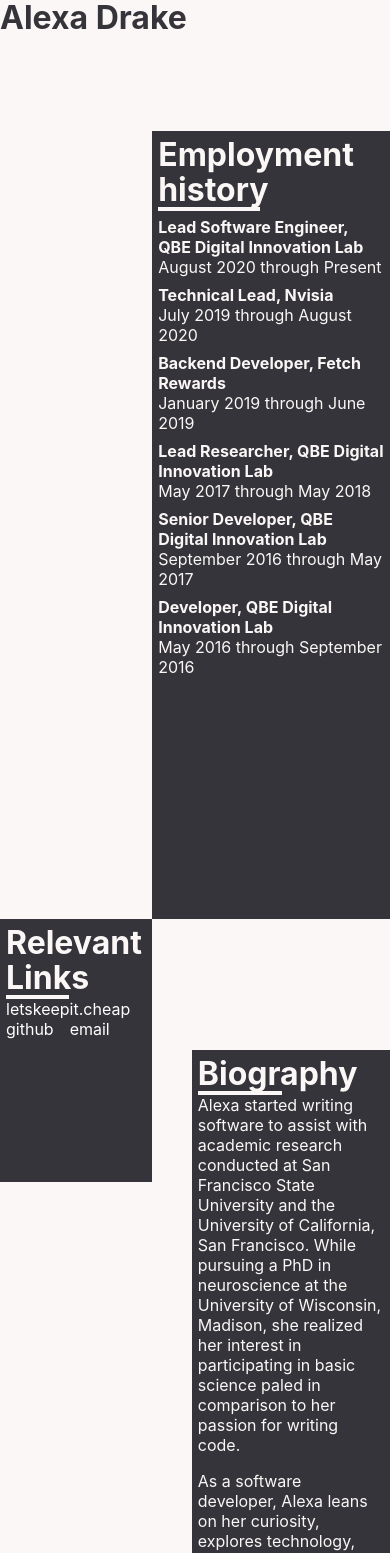
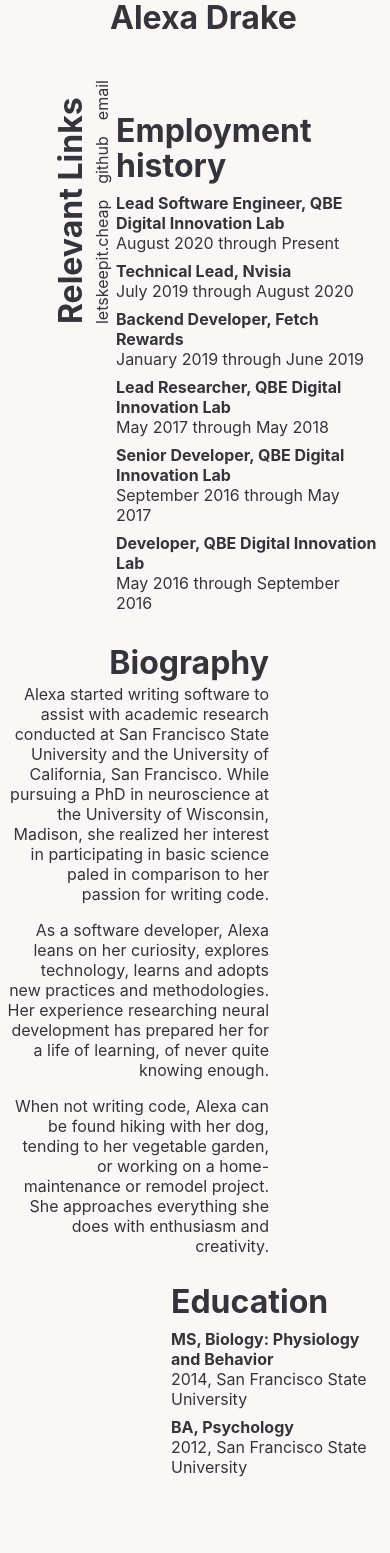
Before and after one commit to lexi-drake/PersonalWebsite, a React (Create React App) app: page / in a window 390 px wide. Shown: the top 1553 px of the page. After the commit the page ends 1491 px from the top, so only its background shows below. Built offline with nearby package versions, Linux system fonts and the light colour scheme.

Commit message:
another re-style

```diff
--- a/src/components/EducationHistory.tsx
+++ b/src/components/EducationHistory.tsx
@@ -4,8 +4,10 @@ import Title from './Title';
 
 const EducationHistory = (props: any) =>
     <div className="education-history">
-        <Title><h1>Education</h1></Title>
-        {educationHistory.map(x => <EducationEntryComponent entry={x} />)}
+        <div className="content">
+            <Title><h1>Education</h1></Title>
+            {educationHistory.map(x => <EducationEntryComponent key={x.degree} entry={x} />)}
+        </div>
     </div>;
 
 export default EducationHistory;
--- a/src/components/EmploymentHistory.tsx
+++ b/src/components/EmploymentHistory.tsx
@@ -5,7 +5,7 @@ import Title from './Title';
 const EmploymentHistory = (props: any) =>
     <div className="employment-history">
         <Title><h1>Employment history</h1></Title>
-        {jobHistory.map(x => <JobEntryComponent entry={x} />)}
+        {jobHistory.map(x => <JobEntryComponent key={x.title} entry={x} />)}
     </div>;
 
 export default EmploymentHistory;
--- a/src/components/RelevantLinks.tsx
+++ b/src/components/RelevantLinks.tsx
@@ -2,10 +2,12 @@ import Title from "./Title";
 
 const RelevantLinks = (props: any) =>
     <div className="links">
-        <Title><h1>Relevant Links</h1></Title>
-        <a href="https://letskeepit.cheap" target="_blank" rel="noreferrer">letskeepit.cheap</a>
-        <a href="https://github.com/lexi-drake" target="_blank" rel="noreferrer">github</a>
-        <a href="mailto:alexa11drake@gmail.com">email</a>
+        <div className="content">
+            <Title><h1>Relevant Links</h1></Title>
+            <a href="https://letskeepit.cheap" target="_blank" rel="noreferrer">letskeepit.cheap</a>
+            <a href="https://github.com/lexi-drake" target="_blank" rel="noreferrer">github</a>
+            <a href="mailto:alexa11drake@gmail.com">email</a>
+        </div>
     </div>;
 
 export default RelevantLinks;
--- a/src/main.css
+++ b/src/main.css
@@ -21,42 +21,40 @@ p {
 .container {
   height: 100%;
   display: grid;
-  grid-template-columns: repeat(10, 1fr);
-  grid-template-rows: repeat(16, 1fr);
+  grid-template-columns: repeat(13, 50px);
+  grid-template-rows: repeat(11, 1fr);
   grid-row-gap: 8px;
   grid-column-gap: 8px;
   text-align: left;
-  margin: 69px 28% 69px 28%;
+  margin: 69px 30% 69px 30%;
 }
 
-@media only screen and (max-width: 1000px) {
+@media only screen and (max-width: 1069px) {
   .container {
     margin: 69px 69px 69px 69px;
   }
 }
-@media only screen and (max-width: 600px) {
+@media only screen and (max-width: 750px) {
   .container {
-    grid-template-columns: repeat(7, 1fr);
-    grid-template-rows: repeat(18, 1fr);
+    grid-template-columns: repeat(7, 55px);
+    grid-template-rows: repeat(14, 1fr);
     grid-column-gap: 0px;
     grid-row-gap: 0px;
-    margin: 0px;
+    margin: 0px 0px 0px 0px;
   }
 }
 .education-history, .employment-history, .links, .bio {
-  background-color: #35343a;
-  color: #fbf7f6;
   padding: 6px;
 }
 
 .header {
-  grid-column: 2/7;
+  grid-column: 5/10;
   grid-row: 1/2;
 }
 
 @media only screen and (max-width: 600px) {
   .header {
-    grid-column: 1/6;
+    grid-column: 3/8;
     grid-row: 1/2;
   }
 }
@@ -67,8 +65,9 @@ p {
 }
 
 .bio {
-  grid-column: 7/11;
-  grid-row: 10/17;
+  grid-column: 3/8;
+  grid-row: 3/10;
+  text-align: right;
 }
 .bio p {
   margin: 0px 0px 16px 0px;
@@ -76,23 +75,36 @@ p {
 
 @media only screen and (max-width: 600px) {
   .bio {
-    grid-column: 3/8;
-    grid-row: 9/16;
+    grid-column: 1/6;
+    grid-row: 7/13;
   }
 }
 .links {
-  grid-column: 1/2;
-  grid-row: 8/10;
+  grid-column: 2/3;
+  grid-row: 2/4;
+}
+.links .content {
+  top: 80%;
+  position: relative;
+  transform: rotateZ(-90deg);
+  white-space: nowrap;
+  text-overflow: ellipsis;
 }
 .links a {
+  color: #35343a;
+  margin: 0px 16px 0px 0px;
   margin-right: 16px;
-  color: white;
   display: inline-block;
   text-decoration: none;
 }
 
+@media only screen and (max-width: 750px) {
+  .links {
+    grid-row: 2/4;
+  }
+}
 .employment-history {
-  grid-column: 5/11;
+  grid-column: 8/14;
   grid-row: 3/9;
 }
 .employment-history .job-entry {
@@ -104,13 +116,13 @@ p {
 
 @media only screen and (max-width: 600px) {
   .employment-history {
-    grid-column: 2/8;
-    grid-row: 2/8;
+    grid-column: 3/8;
+    grid-row: 2/7;
   }
 }
 .education-history {
-  grid-column: 1/5;
-  grid-row: 11/13;
+  grid-column: 8/14;
+  grid-row: 10/12;
 }
 .education-history .education-entry {
   margin: 6px 0px 8px 0px;
@@ -121,8 +133,8 @@ p {
 
 @media only screen and (max-width: 600px) {
   .education-history {
-    grid-column: 1/6;
-    grid-row: 17/19;
+    grid-column: 4/8;
+    grid-row: 13/15;
   }
 }
 
--- a/src/sass/_bio.sass
+++ b/src/sass/_bio.sass
@@ -1,12 +1,13 @@
 .bio
     @extend %content
-    grid-column: 7 / 11
-    grid-row: 10 / 17
+    grid-column: 3 / 8
+    grid-row: 3 / 10
+    text-align: right
 
     p
         margin: 0px 0px 16px 0px
 
 @media only screen and (max-width: 600px)
     .bio
-        grid-column: 3 / 8
-        grid-row: 9 / 16
+        grid-column: 1 / 6
+        grid-row: 7 / 13
--- a/src/sass/_container.sass
+++ b/src/sass/_container.sass
@@ -1,26 +1,24 @@
 .container
     height: 100%
     display: grid
-    grid-template-columns: repeat(10, 1fr)
-    grid-template-rows: repeat(16, 1fr)
+    grid-template-columns: repeat(13, 50px)
+    grid-template-rows: repeat(11, 1fr)
     grid-row-gap: 8px
     grid-column-gap: 8px
     text-align: left
-    margin: 69px 28% 69px 28%
+    margin: 69px 30% 69px 30%
 
-@media only screen and (max-width: 1000px)
+@media only screen and (max-width: 1069px)
     .container
         margin: 69px 69px 69px 69px
 
-@media only screen and (max-width: 600px)
+@media only screen and (max-width: 750px)
     .container
-        grid-template-columns: repeat(7, 1fr)
-        grid-template-rows: repeat(18, 1fr)
+        grid-template-columns: repeat(7, 55px)
+        grid-template-rows: repeat(14, 1fr)
         grid-column-gap: 0px
         grid-row-gap: 0px
-        margin: 0px
+        margin: 0px 0px 0px 0px
 
 %content
-    background-color: $gris-dark-grey
-    color: $gris-white
     padding: 6px
--- a/src/sass/_education.sass
+++ b/src/sass/_education.sass
@@ -1,7 +1,7 @@
 .education-history
     @extend %content
-    grid-column: 1 / 5
-    grid-row: 11 / 13
+    grid-column: 8 / 14
+    grid-row: 10 / 12
 
     .education-entry
         margin: 6px 0px 8px 0px
@@ -11,5 +11,5 @@
 
 @media only screen and (max-width: 600px)
     .education-history
-        grid-column: 1 / 6
-        grid-row: 17 / 19
+        grid-column: 4 / 8
+        grid-row: 13 / 15
--- a/src/sass/_employment.sass
+++ b/src/sass/_employment.sass
@@ -1,6 +1,6 @@
 .employment-history
     @extend %content
-    grid-column: 5 / 11
+    grid-column: 8 / 14
     grid-row: 3 / 9
 
     .job-entry
@@ -11,5 +11,5 @@
 
 @media only screen and (max-width: 600px)
     .employment-history
-        grid-column: 2 / 8
-        grid-row: 2 / 8
+        grid-column: 3 / 8
+        grid-row: 2 / 7
--- a/src/sass/_header.sass
+++ b/src/sass/_header.sass
@@ -1,8 +1,8 @@
 .header
-    grid-column: 2 / 7
+    grid-column: 5 / 10
     grid-row: 1 / 2
 
 @media only screen and (max-width: 600px)
     .header
-        grid-column: 1 / 6
+        grid-column: 3 / 8
         grid-row: 1 / 2
--- a/src/sass/_links.sass
+++ b/src/sass/_links.sass
@@ -1,10 +1,22 @@
 .links
     @extend %content
-    grid-column: 1 / 2
-    grid-row: 8 / 10
+    grid-column: 2 / 3
+    grid-row: 2 / 4
+
+    .content
+        top: 80%
+        position: relative
+        transform: rotateZ(-90deg)
+        white-space: nowrap
+        text-overflow: ellipsis
 
     a
+        color: $gris-dark-grey
+        margin: 0px 16px 0px 0px
         margin-right: 16px
-        color: white
         display: inline-block
         text-decoration: none
+
+@media only screen and (max-width: 750px)
+    .links
+        grid-row: 2 / 4
```
Also changed, not shown: 1 other file (tests, documents, lock files or other folders).
